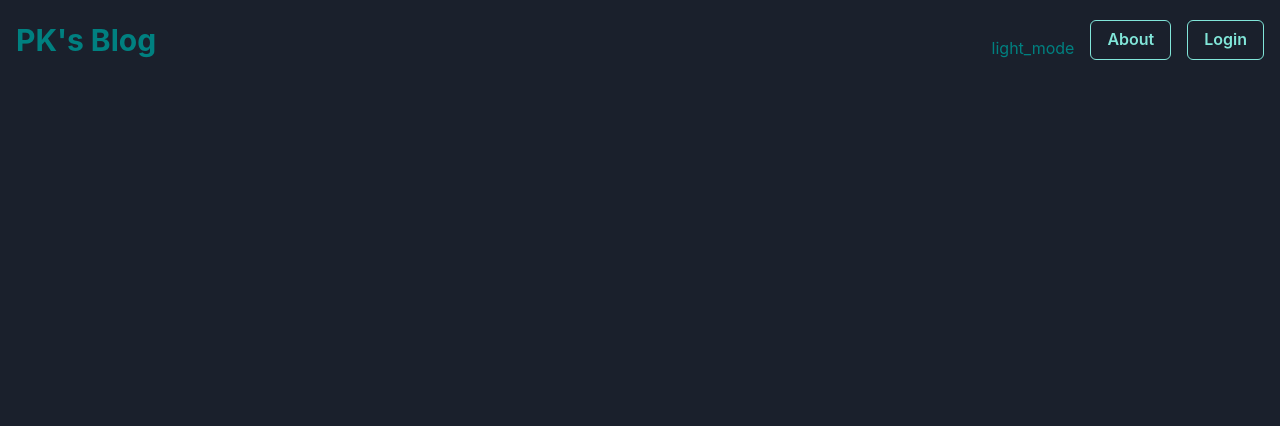
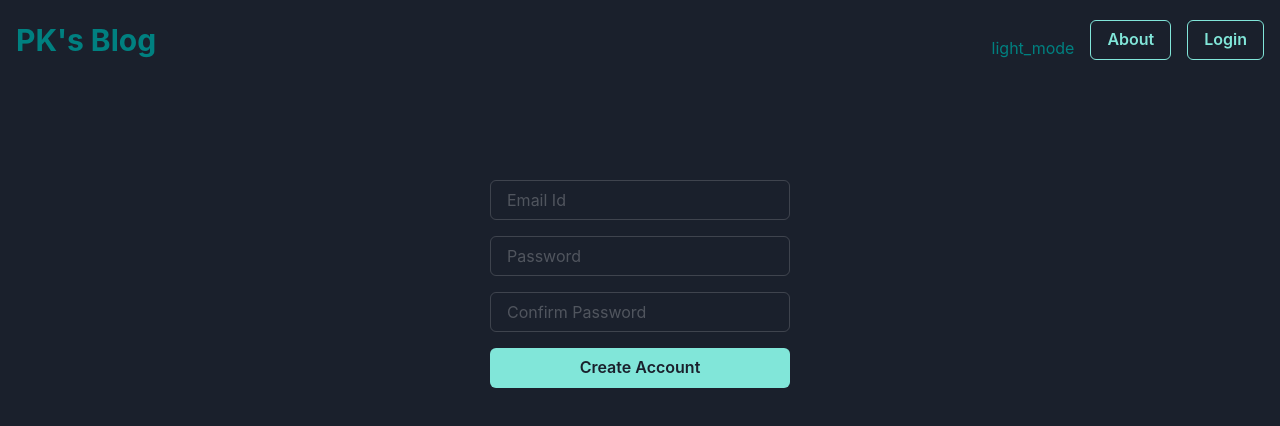
Before and after one commit to karthicbz/blog-frontend, a React (Create React App) app: page /user_reg in a window 1280 px wide. Shown: the top 426 px of the page. Built offline with nearby package versions, Linux system fonts and the light colour scheme; the HTML template or start-up script is replaced by a standard one.

Commit message:
add fields for usr_reg page

```diff
--- a/src/components/LoginPage.jsx
+++ b/src/components/LoginPage.jsx
@@ -1,4 +1,13 @@
 import { Text, Stack, Input, Box, Button } from "@chakra-ui/react";
+import { Link } from "react-router-dom";
+import styled from "@emotion/styled";
+
+const Linkp = styled.p`
+    color: teal;
+    &:hover{
+        text-decoration: underline;
+    }
+`;
 
 const LoginPage = ()=>{
     return(
@@ -12,6 +21,9 @@ const LoginPage = ()=>{
             <Box w="300px">
                 <Button colorScheme="teal" size="md" width="inherit">Login</Button>
             </Box>
+            <Box>
+                <Link to={"/user_reg"}><Linkp>Create Account</Linkp></Link>
+            </Box>
         </Stack>
     );
 }
--- /dev/null
+++ b/src/components/NewUser.jsx
@@ -0,0 +1,22 @@
+import { Flex, Box, Input, Button } from "@chakra-ui/react";
+
+const NewUser = ()=>{
+    return(
+        <Flex flexDirection="column" gap="4" alignItems="center" marginTop="100px">
+            <Box w="300px">
+                <Input placeholder="Email Id" name="email" id="email" type="email" required></Input>
+            </Box>
+            <Box w="300px">
+                <Input placeholder="Password" name="password" id="password" type="password" required></Input>
+            </Box>
+            <Box w="300px">
+                <Input placeholder="Confirm Password" name="confirmpassword" type="password" required></Input>
+            </Box>
+            <Box>
+                <Button w="300px" colorScheme="teal">Create Account</Button>
+            </Box>
+        </Flex>
+    );
+}
+
+export default NewUser;
--- a/src/components/Router.jsx
+++ b/src/components/Router.jsx
@@ -3,6 +3,7 @@ import { NavBar } from "./Navbar";
 import { Mainpage } from "./Mainpage";
 import { LoginPage } from "./LoginPage";
 import { AboutPage } from "./AboutPage";
+import NewUser from "./NewUser";
 
 const Router = ()=>{
     return(
@@ -12,6 +13,7 @@ const Router = ()=>{
                 <Route path="/" element={<Mainpage/>}/>
                 <Route path="/about" element={<AboutPage/>}/>
                 <Route path="/login" element={<LoginPage/>}/>
+                <Route path="/user_reg" element={<NewUser/>}></Route>
             </Routes>
         </BrowserRouter>
     );
```
